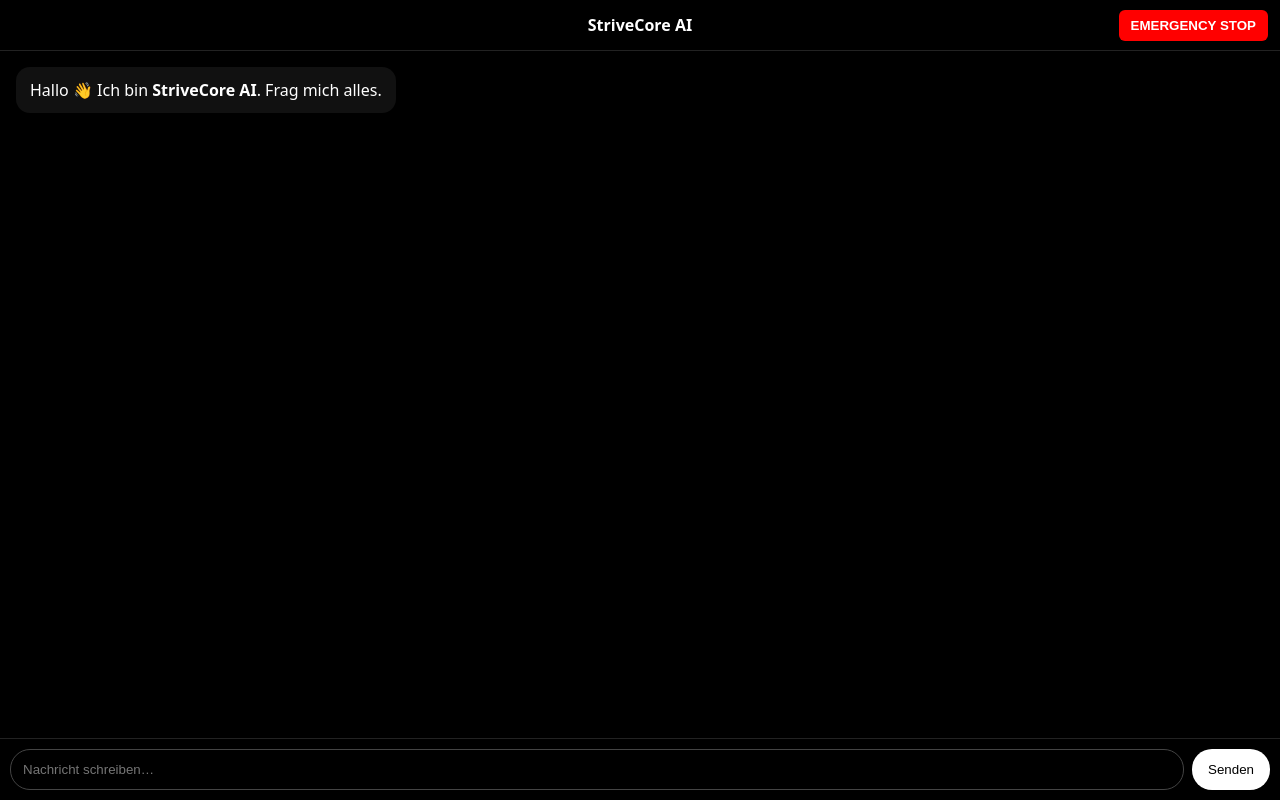
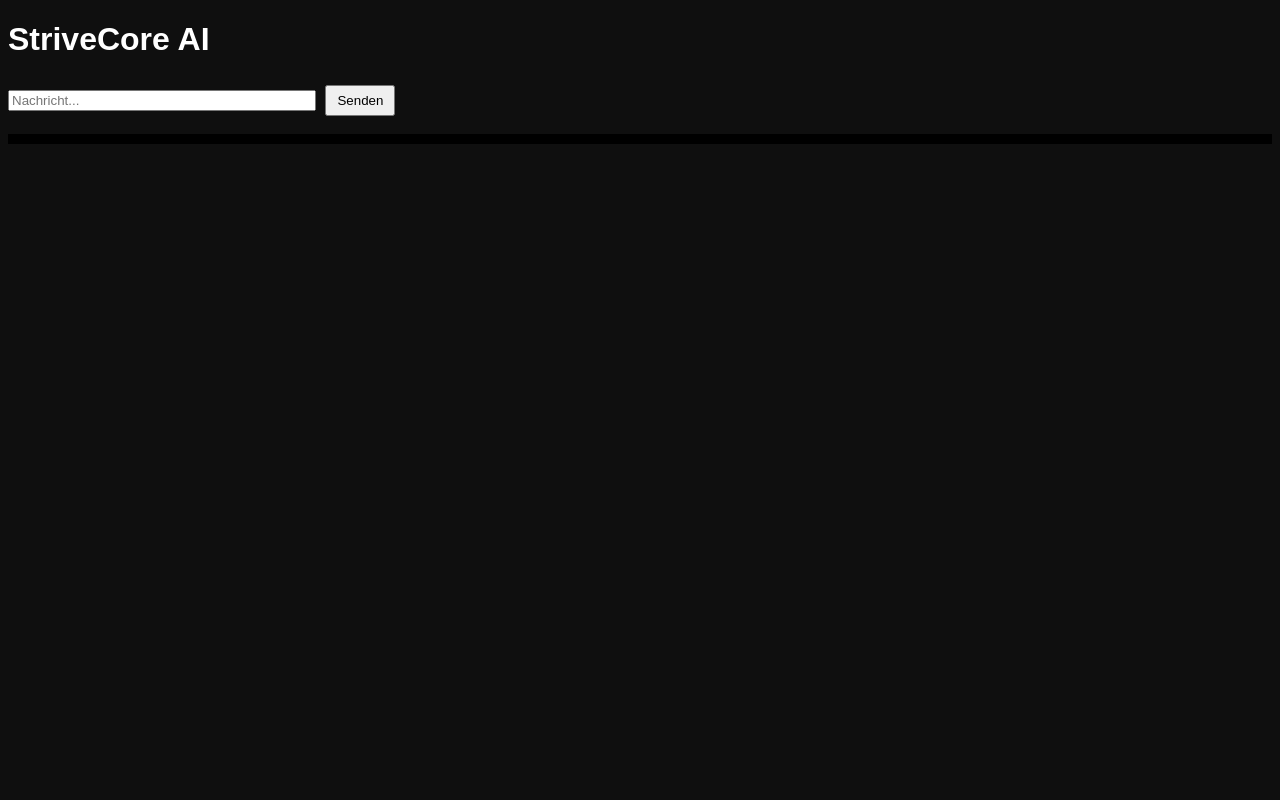
Before and after one commit to emercency-meissen/StriveCoreAI, a website: page index.html in a window 1280 px wide. Drawn offline with Linux system fonts and the light colour scheme.

Commit message:
Refactor index.html structure and styles

```diff
--- a/index.html
+++ b/index.html
@@ -1,177 +1,91 @@
 <!DOCTYPE html>
 <html lang="de">
 <head>
-  <meta charset="UTF-8" />
+<meta charset="UTF-8">
 <title>StriveCore AI</title>
-  <meta name="viewport" content="width=device-width, initial-scale=1.0" />
 <style>
-    * { box-sizing: border-box; }
-    body {
-      margin: 0;
-      font-family: system-ui, -apple-system, BlinkMacSystemFont, 'Segoe UI', Roboto;
-      background: #000;
-      color: #fff;
-      height: 100vh;
-      display: flex;
-      flex-direction: column;
+body { background:#0f0f0f;color:#fff;font-family:sans-serif }
+#adminMenu {
+  display:none;
+  position:fixed;
+  bottom:20px;
+  right:20px;
+  background:#111;
+  padding:15px;
+  border-radius:15px;
+  width:320px;
 }
-    header {
-      padding: 14px;
-      text-align: center;
-      font-weight: 700;
-      border-bottom: 1px solid #222;
-      position: relative;
-    }
-    #emergency {
-      position: absolute;
-      right: 12px;
-      top: 10px;
-      background: red;
-      color: #fff;
-      border: none;
-      padding: 8px 12px;
-      border-radius: 6px;
-      font-weight: bold;
-      cursor: pointer;
-    }
-    #chat {
-      flex: 1;
-      overflow-y: auto;
-      padding: 16px;
-      display: flex;
-      flex-direction: column;
-      gap: 10px;
-    }
-    .message {
-      max-width: 80%;
-      padding: 12px 14px;
-      border-radius: 14px;
-      line-height: 1.4;
-    }
-    .user { align-self: flex-end; background: #fff; color: #000; }
-    .ai { align-self: flex-start; background: #111; }
-    footer {
-      display: flex;
-      gap: 8px;
-      padding: 10px;
-      border-top: 1px solid #222;
-    }
-    input {
-      flex: 1;
-      padding: 12px;
-      border-radius: 20px;
-      border: 1px solid #444;
-      background: #000;
-      color: #fff;
-    }
-    button {
-      padding: 12px 16px;
-      border-radius: 20px;
-      border: none;
-      background: #fff;
-      color: #000;
-      cursor: pointer;
-    }
+button { margin:5px; padding:6px 10px }
+pre { max-height:120px; overflow:auto; background:#000; padding:5px }
 </style>
 </head>
 <body>
 
-<header>
-  StriveCore AI
-  <button id="emergency">EMERGENCY STOP</button>
-</header>
+<h1>StriveCore AI</h1>
 
-<div id="chat">
-  <div class="message ai">
-    Hallo 👋 Ich bin <b>StriveCore AI</b>. Frag mich alles.
-  </div>
+<input id="msg" placeholder="Nachricht..." style="width:300px">
+<button onclick="send()">Senden</button>
+
+<pre id="chat"></pre>
+
+<div id="adminMenu">
+<h3>STRIVECORE AI ADMIN MENÜ</h3>
+<button onclick="server('online')">🟢 Online</button>
+<button onclick="server('offline')">🔴 Offline</button>
+<button onclick="logout()">Logout</button>
+
+<h4>👥 Online IPs</h4>
+<pre id="online"></pre>
+
+<h4>🚨 Warnings</h4>
+<pre id="warnings"></pre>
+
+<h4>📜 Logs</h4>
+<pre id="logs"></pre>
 </div>
 
-<footer>
-  <input id="input" placeholder="Nachricht schreiben…" />
-  <button id="send">Senden</button>
-</footer>
+<script>
+async function send(custom){
+  const msg = custom || document.getElementById("msg").value;
+  document.getElementById("msg").value = "";
 
-<script>
-let emergency = false;
-
-const chat = document.getElementById("chat");
-const input = document.getElementById("input");
-
-function addMessage(content, type, isImage = false) {
-  const div = document.createElement("div");
-  div.className = "message " + type;
-
-  if (isImage) {
-    const img = document.createElement("img");
-    img.src = content;
-    img.style.maxWidth = "100%";
-    img.style.borderRadius = "12px";
-    div.appendChild(img);
-  } else {
-    div.textContent = content;
-  }
-
-  chat.appendChild(div);
-  chat.scrollTop = chat.scrollHeight;
-}
-
-async function sendMessage() {
-  if (emergency) return;
-
-  const text = input.value.trim();
-  if (!text) return;
-
-  addMessage(text, "user");
-  input.value = "";
-
-  try {
-    const res = await fetch("https://strivecoreai.onrender.com/chat", {
-      method: "POST",
-      headers: { "Content-Type": "application/json" },
-
-      /* ✅ HIER IST DIE EINZIGE ÄNDERUNG */
-      body: JSON.stringify({
-        message: text
-      })
-      /* ✅ SONST NICHTS */
+  const r = await fetch("/chat",{
+    method:"POST",
+    headers:{ "Content-Type":"application/json" },
+    body:JSON.stringify({ message: msg })
   });
 
-   const data = await res.json();
+  const d = await r.json();
+  document.getElementById("chat").textContent += "\n> " + msg + "\n" + d.reply + "\n";
 
-if (data.image) {
-  addMessage(data.image, "ai", true);
-} else {
-  addMessage(data.reply, "ai");
-}
-
-  } catch {
-    addMessage("⚠️ Verbindungsfehler zur KI.", "ai");
+  if(d.admin){
+    document.getElementById("adminMenu").style.display="block";
+    loadAdmin();
   }
 }
 
-document.getElementById("send").onclick = sendMessage;
-input.addEventListener("keydown", e => {
-  if (e.key === "Enter") sendMessage();
+async function loadAdmin(){
+  const r = await fetch("/chat",{
+    method:"POST",
+    headers:{ "Content-Type":"application/json" },
+    body:JSON.stringify({ message:"__ADMIN_STATUS__" })
   });
+  const d = await r.json();
 
-document.getElementById("emergency").onclick = () => {
-  emergency = true;
-  addMessage("🚨 EMERGENCY STOP", "ai");
-};
+  document.getElementById("online").textContent = d.online.join("\n");
+  document.getElementById("logs").textContent = d.logs.join("\n");
+  document.getElementById("warnings").textContent =
+    d.warnings.map(w=>`${w.ip} | ${w.keyword}\n${w.text}`).join("\n\n");
+}
 
-// STRG + H → Emergency AN
-// STRG + B → Reset
-window.addEventListener("keydown", e => {
-  if (e.ctrlKey && e.key.toLowerCase() === "h") {
-    emergency = true;
-    addMessage("🚨 EMERGENCY STOP", "ai");
+function server(m){
+  send("__ADMIN_SERVER__:"+m);
 }
-  if (e.ctrlKey && e.key.toLowerCase() === "b") {
-    emergency = false;
-    chat.innerHTML = "";
+
+function logout(){
+  send("__ADMIN_LOGOUT__");
+  document.getElementById("adminMenu").style.display="none";
 }
-});
 </script>
 
 </body>
```
Lines whose indentation alone changed are shown as unchanged.
